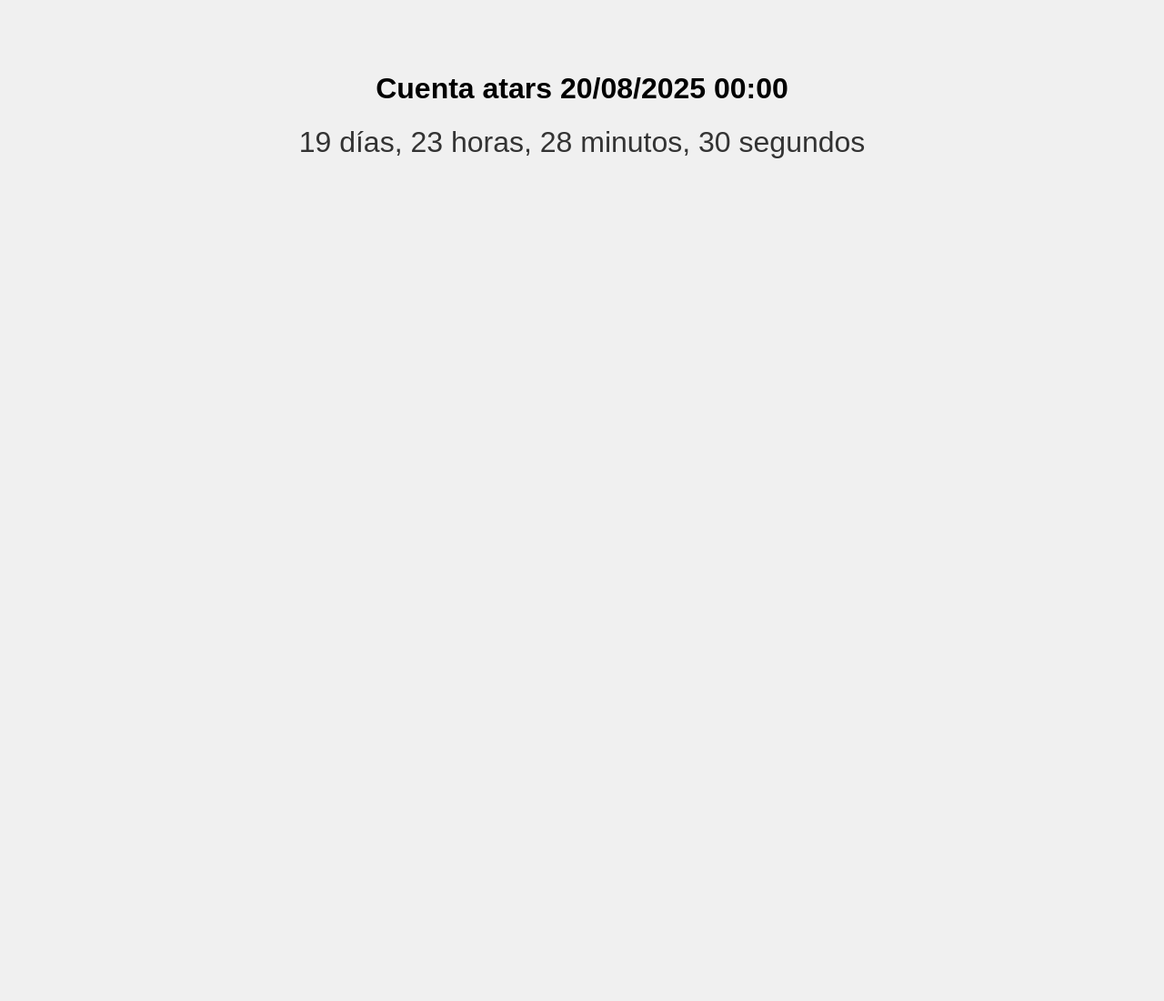
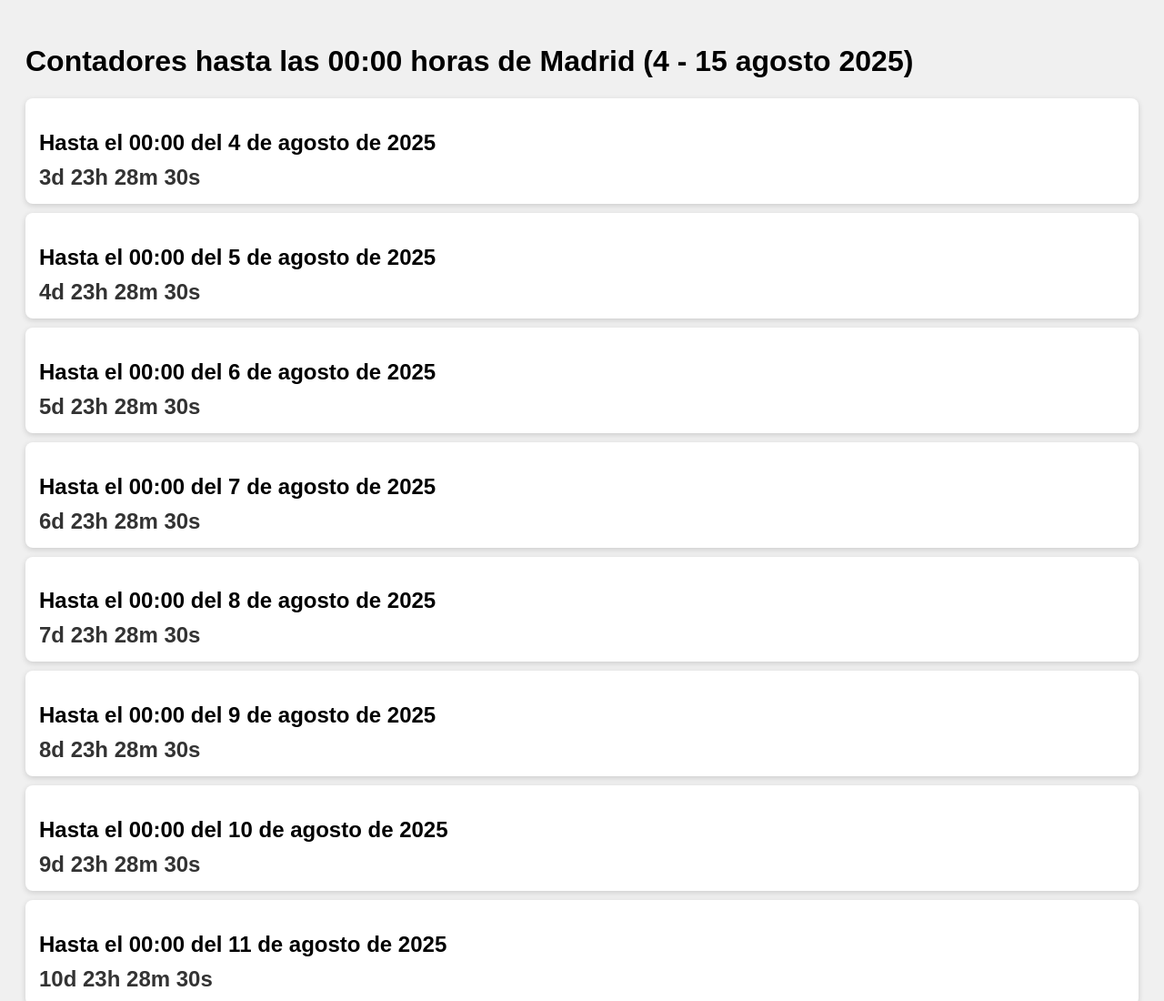
Before and after one commit to FetuStudio/cuentaatras, a plain HTML site: page index.html in a window 1280 px wide. Shown: the top 1100 px of the page at 91% size. Before the commit the page ends 800 px from the top, so only its background shows below. Drawn offline with Linux system fonts and the light colour scheme.

Commit message:
Update index.html

```diff
--- a/index.html
+++ b/index.html
@@ -1,48 +1,82 @@
 <!DOCTYPE html>
 <html lang="es">
 <head>
-  <meta charset="UTF-8">
-  <title>Cuenta atrás - 20 de agosto 2025</title>
+<meta charset="UTF-8" />
+<meta name="viewport" content="width=device-width, initial-scale=1" />
+<title>Contadores hasta 00:00 horas Madrid</title>
 <style>
-    body {
-      font-family: Arial, sans-serif;
-      text-align: center;
-      padding-top: 50px;
-      background-color: #f0f0f0;
-    }
-    .countdown {
-      font-size: 2em;
-      color: #333;
-    }
+  body { font-family: Arial, sans-serif; padding: 20px; background: #f0f0f0; }
+  .counter { background: white; margin: 10px 0; padding: 15px; border-radius: 8px; box-shadow: 0 2px 6px rgba(0,0,0,0.15); }
+  h2 { margin-bottom: 10px; }
+  .time { font-size: 1.5em; font-weight: bold; color: #333; }
 </style>
 </head>
 <body>
-  <h1>Cuenta atars 20/08/2025 00:00</h1>
-  <div class="countdown" id="countdown"></div>
+
+<h1>Contadores hasta las 00:00 horas de Madrid (4 - 15 agosto 2025)</h1>
+
+<div id="counters-container">
+  <!-- Aquí se agregarán los contadores -->
+</div>
 
 <script>
-    function updateCountdown() {
-      const countdownElement = document.getElementById('countdown');
-      const targetDate = new Date('2025-08-20T00:00:00+02:00'); // Madrid en horario de verano
+// Zona horaria Madrid en agosto 2025 es CEST (UTC+2)
+const madridOffsetMinutes = 2 * 60; // +120 minutos
+
+// Crear los contadores para los días del 4 al 15 de agosto
+const startDay = 4;
+const endDay = 15;
+
+const container = document.getElementById('counters-container');
+
+function createCounter(day) {
+  const div = document.createElement('div');
+  div.className = 'counter';
+  div.innerHTML = `
+    <h2>Hasta el 00:00 del ${day} de agosto de 2025</h2>
+    <div class="time" id="countdown-${day}">Calculando...</div>
+  `;
+  container.appendChild(div);
+}
+
+function updateCountdown(day) {
+  // Crear la fecha objetivo en Madrid 00:00 del día correspondiente
+  // Construimos la fecha en UTC, ajustando el offset Madrid
+  // Fecha Madrid 00:00 = UTC 22:00 del día anterior (porque Madrid está UTC+2)
+  // Así que para 4 de agosto 00:00 Madrid, UTC es 3 de agosto 22:00
+  const utcDate = new Date(Date.UTC(2025, 7, day - 1, 22, 0, 0)); // mes 7 = agosto (0-based)
   const now = new Date();
-      const diff = targetDate - now;
 
-      if (diff <= 0) {
-        countdownElement.innerHTML = "🎉 ¡Ya ha llegado el 20 de agosto de 2025!";
+  const diffMs = utcDate - now; // diferencia en milisegundos
+
+  const countdownElem = document.getElementById(`countdown-${day}`);
+
+  if (diffMs <= 0) {
+    countdownElem.textContent = '¡Ya llegó!';
     return;
   }
 
-      const days = Math.floor(diff / (1000 * 60 * 60 * 24));
-      const hours = Math.floor((diff / (1000 * 60 * 60)) % 24);
-      const minutes = Math.floor((diff / (1000 * 60)) % 60);
-      const seconds = Math.floor((diff / 1000) % 60);
+  const totalSeconds = Math.floor(diffMs / 1000);
+  const days = Math.floor(totalSeconds / (3600 * 24));
+  const hours = Math.floor((totalSeconds % (3600 * 24)) / 3600);
+  const minutes = Math.floor((totalSeconds % 3600) / 60);
+  const seconds = totalSeconds % 60;
 
-      countdownElement.innerHTML =
-        `${days} días, ${hours} horas, ${minutes} minutos, ${seconds} segundos`;
+  countdownElem.textContent =
+    `${days}d ${hours}h ${minutes}m ${seconds}s`;
 }
 
-    setInterval(updateCountdown, 1000);
-    updateCountdown();
+for (let day = startDay; day <= endDay; day++) {
+  createCounter(day);
+}
+
+// Actualizar los contadores cada segundo
+setInterval(() => {
+  for (let day = startDay; day <= endDay; day++) {
+    updateCountdown(day);
+  }
+}, 1000);
+
 </script>
 </body>
 </html>
```
Lines whose indentation alone changed are shown as unchanged.
